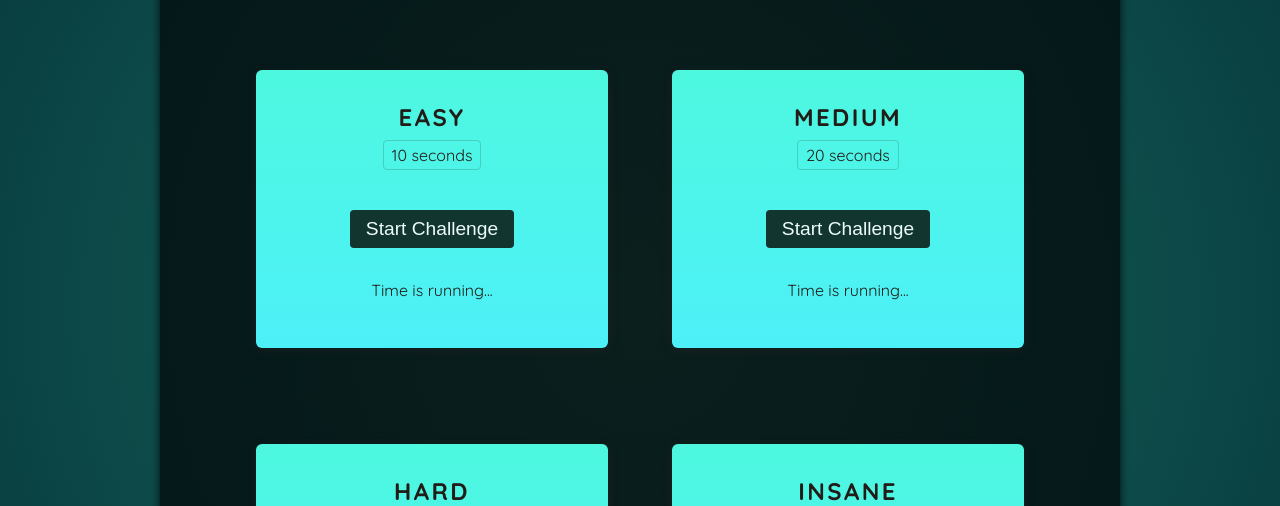
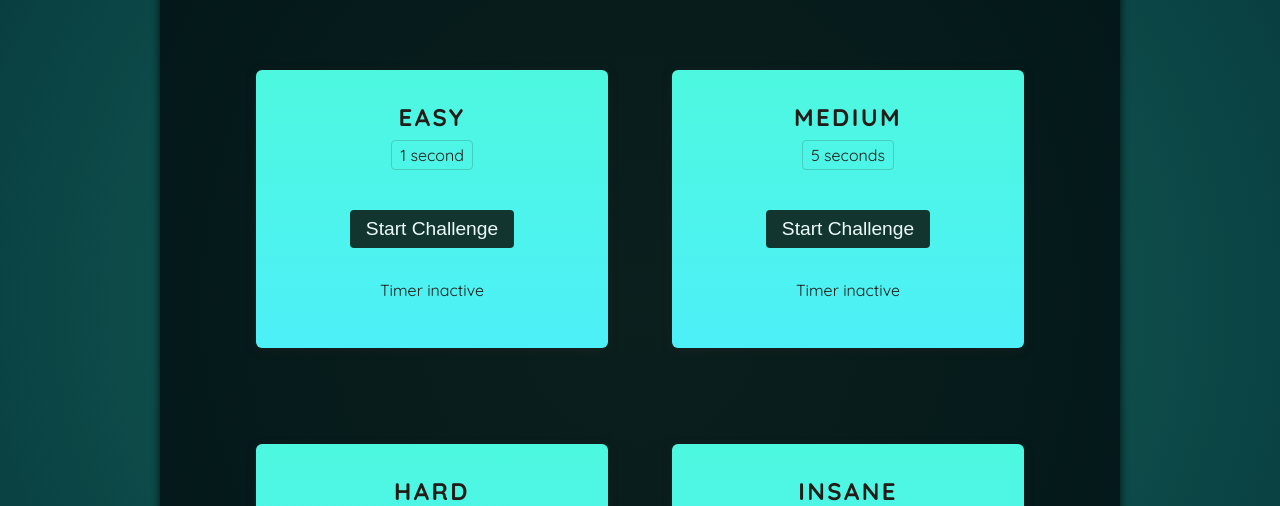
Before and after one commit to devpool007/almostCountDownGame, a React (Vite) app: page / in a window 1280 px wide. Shown: the part 294-800 px from the top of the page. Built offline with nearby package versions, Linux system fonts and the light colour scheme; a web font is replaced by a local one.

Commit message:
added Ref to the Timers to make them independently start and stop

```diff
--- a/src/App.jsx
+++ b/src/App.jsx
@@ -6,10 +6,10 @@ function App() {
       <Player />
       <div id="challenges">
         {" "}
-        <TimerChallenge title="Easy" targetTime={10} />
-        <TimerChallenge title="Medium" targetTime={20} />
-        <TimerChallenge title="Hard" targetTime={30} />
-        <TimerChallenge title="Insane" targetTime={40} />
+        <TimerChallenge title="Easy" targetTime={1} />
+        <TimerChallenge title="Medium" targetTime={5} />
+        <TimerChallenge title="Hard" targetTime={10} />
+        <TimerChallenge title="Insane" targetTime={20} />
       </div>
     </>
   );
--- a/src/components/TimerChallenge.jsx
+++ b/src/components/TimerChallenge.jsx
@@ -1,19 +1,40 @@
-export default function TimerChallenge({title, targetTime}) {
+import { useState, useRef } from "react";
+
+// let timer;
+
+export default function TimerChallenge({ title, targetTime }) {
+  const [timerStarted, setTimerStarted] = useState(false);
+  const [timerExpired, setTimerExpired] = useState(false);
+
+  const timer = useRef();
+
+  function handleStart() {
+    timer.current = setTimeout(() => {
+      setTimerExpired(true);
+    }, targetTime * 1000);
+
+    setTimerStarted(true);
+  }
+
+  function handleStop() {
+    clearTimeout(timer.current);
+  }
+
   return (
-
     <section className="challenge">
-
       <h2>{title}</h2>
+      {timerExpired && <p> You Lost! </p>}
       <p className="challenge-time">
-                {targetTime} second{targetTime === 1 ? '' : 's'}
+        {targetTime} second{targetTime === 1 ? "" : "s"}
       </p>
       <p>
-                <button>Start Challenge</button>
+        <button onClick={timerStarted ? handleStop : handleStart}>
+          {timerStarted ? "Stop" : "Start"} Challenge
+        </button>
       </p>
-            <p className="">
-                Time is running...
+      <p className={timerExpired ? "active" : undefined}>
+        {timerStarted ? "Time is running..." : "Timer inactive"}
       </p>
     </section>
-
   );
 }
```
Also changed, not shown: index.html (line endings or trailing spaces). Lines whose indentation alone changed are shown as unchanged.
